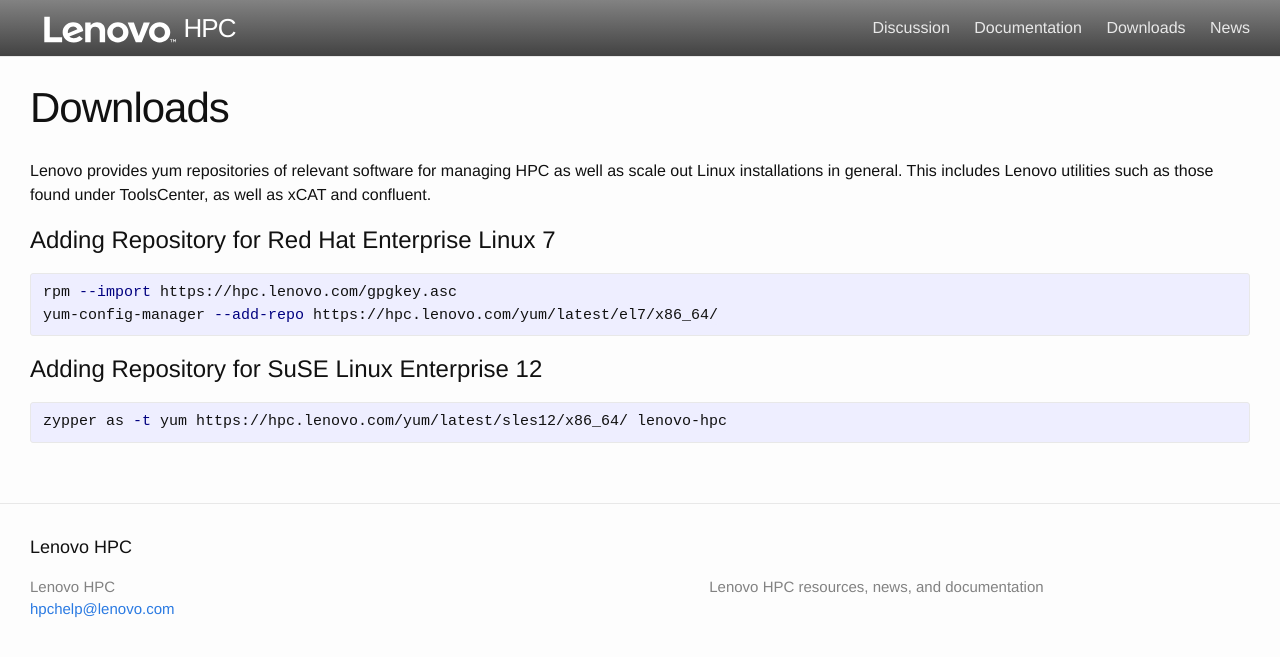
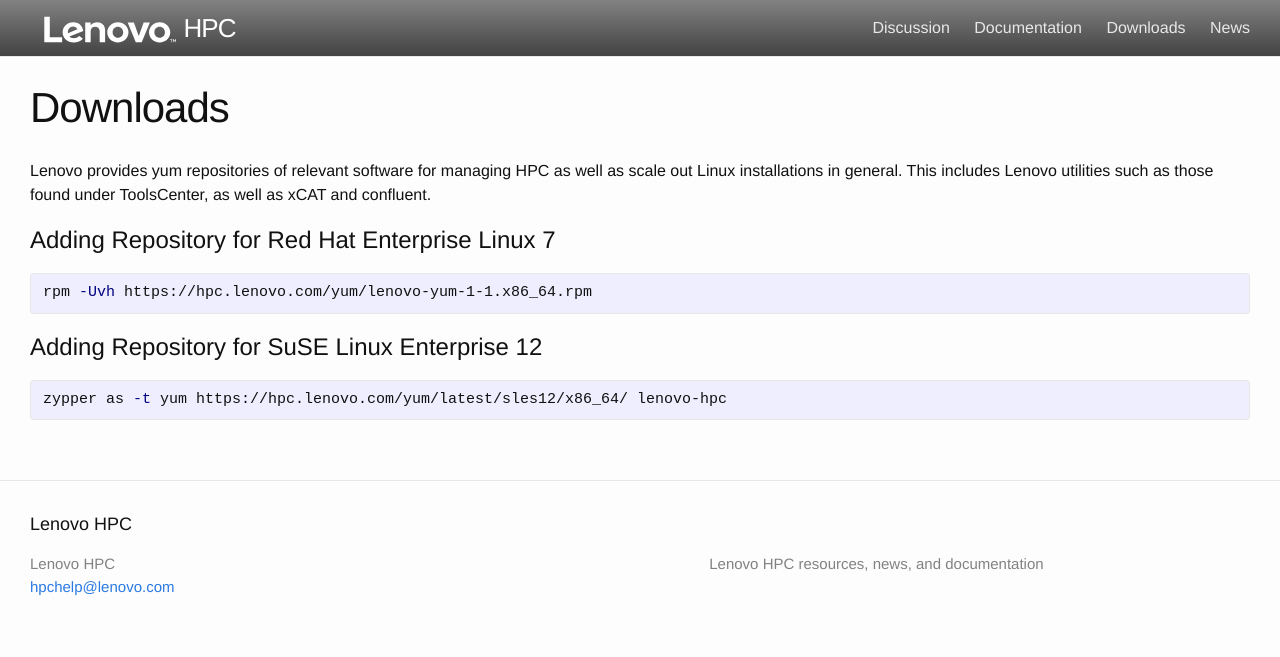
Before and after one commit to xcat2/confluent-docs, a Jekyll site: the page built from downloads.md, in a window 1280 px wide. Shown: the top 657 px of the page. Built offline with Jekyll 4.4.1, drawn with Linux system fonts in a browser that asks for light colours.

Commit message:
Simplify repository instructions
Create a simple rpm to add the key and repository.

```diff
--- a/_config.yml
+++ b/_config.yml
@@ -2,7 +2,7 @@
 email: hpchelp@lenovo.com
 description: >
   Lenovo HPC resources, news, and documentation
-baseurl: /web
+baseurl: /users
 markdown: kramdown
 
 kramdown:
--- a/downloads.md
+++ b/downloads.md
@@ -12,8 +12,7 @@
 Adding Repository for Red Hat Enterprise Linux 7
 ============================
 {% highlight bash %}
-rpm --import https://hpc.lenovo.com/gpgkey.asc
-yum-config-manager --add-repo https://hpc.lenovo.com/yum/latest/el7/x86_64/
+rpm -Uvh https://hpc.lenovo.com/yum/lenovo-yum-1-1.x86_64.rpm
 {% endhighlight %}
 Adding Repository for SuSE Linux Enterprise 12
 ============================
```
Also changed, not shown: 1 other file.
